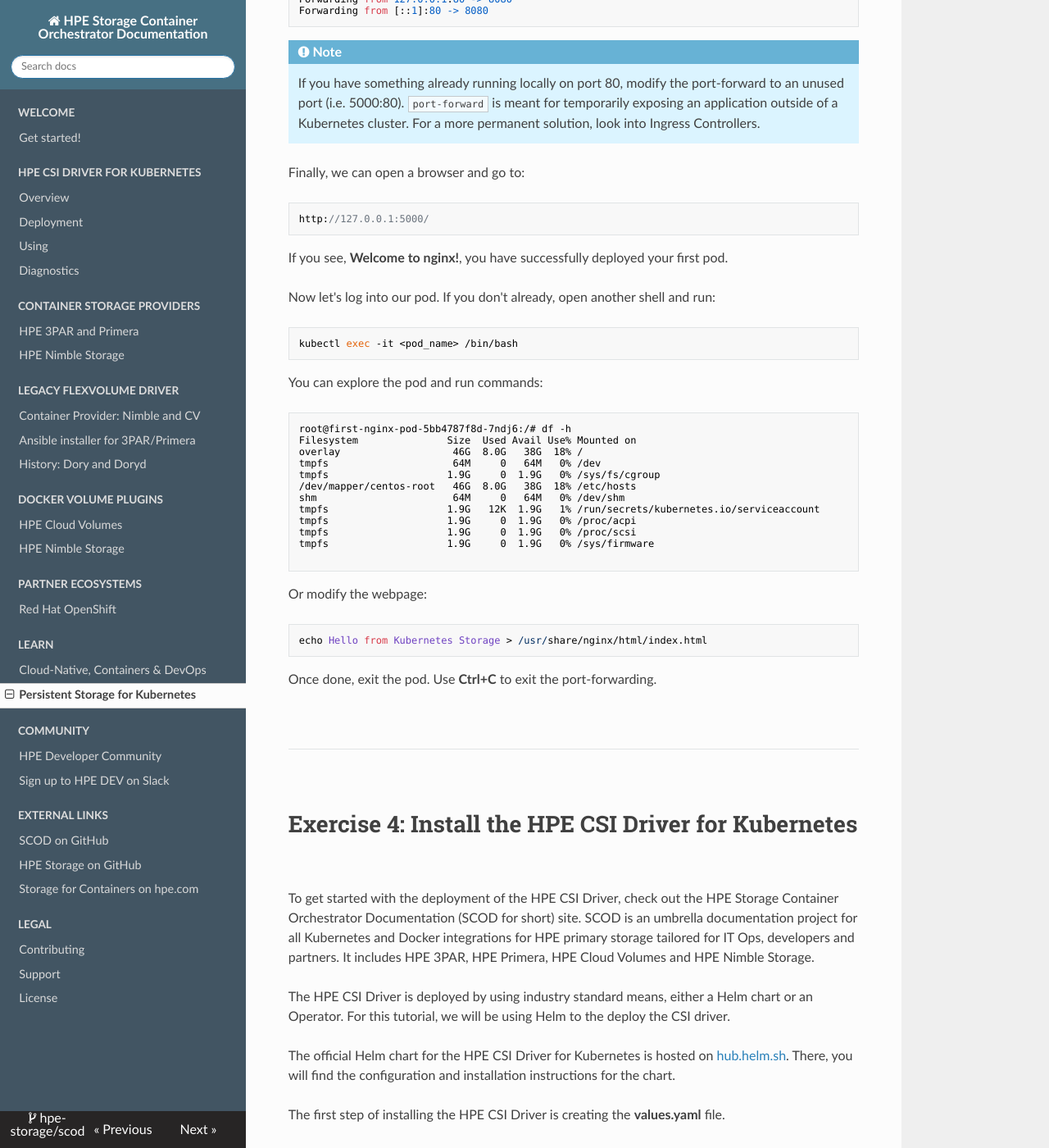
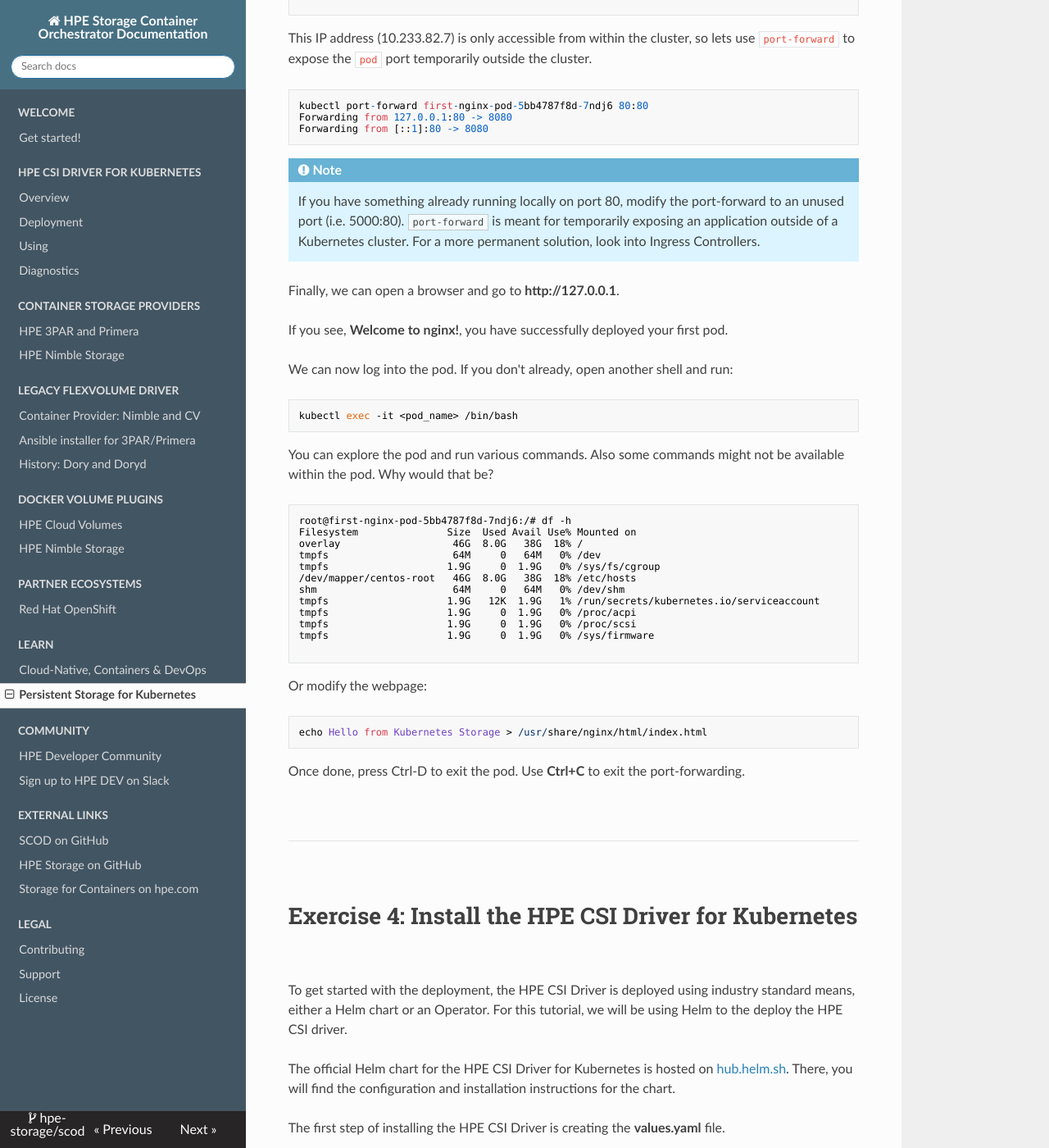
Before and after one commit to hpe-storage/scod, an MkDocs documentation site: the page built from docs/learn/hpe_storage_k8s/index.md, in a window 1280 px wide and 1400 px high, scrolled down 9675 px. Shown: the whole window at 82% size. Built offline with MkDocs 1.6.1, drawn with Linux system fonts in a browser that asks for light colours; nearby versions of some CDN libraries; some of the changed text lies outside the part shown.

Commit message:
k8s training exercises
Signed-off-by: Chris Snell <snell.chris@gmail.com>

````diff
--- a/docs/learn/hpe_storage_k8s/index.md
+++ b/docs/learn/hpe_storage_k8s/index.md
@@ -87,9 +87,9 @@
 
 <h2>Getting to know your cluster:</h2>
 
-Let's run through some simple kubectl commands to get familiar with your cluster.
+Let's run through some simple `kubectl` commands to get familiar with your cluster.
 
-In order to communicate with the Kubernetes cluster, `kubectl` looks for a file named config in the `$HOME/.kube` directory. You can specify other `kubeconfig` files by setting the KUBECONFIG environment variable or by setting the `--kubeconfig` flag.
+In order to communicate with the Kubernetes cluster, `kubectl` looks for a file named config in the `$HOME/.kube` directory. You can specify other `kubeconfig` files by setting the `KUBECONFIG` environment variable or by setting the `--kubeconfig` flag.
 
 To view your config file:
 
@@ -97,13 +97,13 @@
 kubectl config view
 ```
 
-Check that kubectl and the config file is properly configured by getting the cluster state:
+Check that `kubectl` and the config file are properly configured by getting the cluster state.
 
 ```
 kubectl cluster-info
 ```
 
-If you see a URL response, kubectl is correctly configured to access your cluster.
+If you see a URL response, `kubectl` is correctly configured to access your cluster.
 
 The output is similar to this:
 
@@ -136,6 +136,8 @@
 ```
 kubectl get pods
 ```
+
+Now that you have familiarized yourself with your cluster, lets configure the Kubernetes dashboard.
 
 <br />
 
@@ -191,10 +193,11 @@
     ```
 
 ```
-vi dashboard-adminuser.yml
+kubectl create -f-
 ```
+Press Enter.
 
-Copy the code below into `dashboard-adminuser.yml` file
+Copy the code below into the terminal.
 
 ```yaml
 apiVersion: v1
@@ -204,17 +207,17 @@
   namespace: kube-system
 ```
 
-Run `kubectl apply`:
-
-```
-kubectl apply -f dashboard-adminuser.yml
-```
-
+Press Enter and Ctrl-D.
 
 <h3> Create ClusterRoleBinding</h3>
 Let's create the ClusterRoleBinding for the new admin-user. We will apply the `cluster-admin` role to the `admin-user`.
 
-Copy the code below into `admin-role-binding.yml` file
+```
+kubectl create -f-
+```
+Press Enter.
+
+Copy the code below into the terminal.
 
 ```yaml
 apiVersion: rbac.authorization.k8s.io/v1
@@ -230,12 +233,7 @@
   name: admin-user
   namespace: kube-system
 ```
-
-Run `kubectl apply`:
-
-```
-kubectl apply -f dashboard-adminuser.yml
-```
+Press Enter and Ctrl-D.
 
 <h3>Get Token</h3>
 
@@ -245,15 +243,15 @@
 kubectl -n kube-system get secret | grep admin-user
 ```
 
-It will return something similar to: `admin-user-token-n7jx9`
+It will return something similar to: `admin-user-token-n7jx9`.
 
-Now run:
+Now run.
 
 ```
 kubectl -n kube-system describe secret admin-user-token-n7jx9
 ```
 
-Copy the token value:
+Copy the token value.
 
 ```markdown
 Name:         admin-user-token-n7jx9
@@ -400,20 +398,17 @@
 !!! NOTE
     If you have something already running locally on port 80, modify the port-forward to an unused port (i.e. 5000:80). `port-forward` is meant for temporarily exposing an application outside of a Kubernetes cluster. For a more permanent solution, look into Ingress Controllers.
 
-Finally, we can open a browser and go to:
-```
-http://127.0.0.1:5000/
-```
+Finally, we can open a browser and go to **http://127.0.0.1**.
 
 If you see, **Welcome to nginx!**, you have successfully deployed your first pod.
 
-Now let's log into our pod. If you don't already, open another shell and run:
+We can now log into the pod. If you don't already, open another shell and run:
 
 ```
 kubectl exec -it <pod_name> /bin/bash
 ```
 
-You can explore the pod and run commands:
+You can explore the pod and run various commands. Also some commands might not be available within the pod. Why would that be?
 
 ```markdown
 root@first-nginx-pod-5bb4787f8d-7ndj6:/# df -h
@@ -436,7 +431,7 @@
 echo Hello from Kubernetes Storage > /usr/share/nginx/html/index.html
 ```
 
-Once done, exit the pod. Use **Ctrl+C** to exit the port-forwarding.
+Once done, press Ctrl-D to exit the pod. Use **Ctrl+C** to exit the port-forwarding.
 
 <br />
 
@@ -446,9 +441,7 @@
 
 # Exercise 4: Install the HPE CSI Driver for Kubernetes
 
-To get started with the deployment of the HPE CSI Driver, check out the HPE Storage Container Orchestrator Documentation (SCOD for short) site. SCOD is an umbrella documentation project for all Kubernetes and Docker integrations for HPE primary storage tailored for IT Ops, developers and partners. It includes HPE 3PAR, HPE Primera, HPE Cloud Volumes and HPE Nimble Storage.
-
-The HPE CSI Driver is deployed by using industry standard means, either a Helm chart or an Operator. For this tutorial, we will be using Helm to the deploy the CSI driver.
+To get started with the deployment, the HPE CSI Driver is deployed using industry standard means, either a Helm chart or an Operator. For this tutorial, we will be using Helm to the deploy the HPE CSI driver.
 
 The official Helm chart for the HPE CSI Driver for Kubernetes is hosted on [hub.helm.sh](https://hub.helm.sh/charts/hpe-storage/hpe-csi-driver). There, you will find the configuration and installation instructions for the chart.
 
````
Also changed, not shown: other parts of docs/learn/hpe_storage_k8s/index.md (+15 -15 lines).
